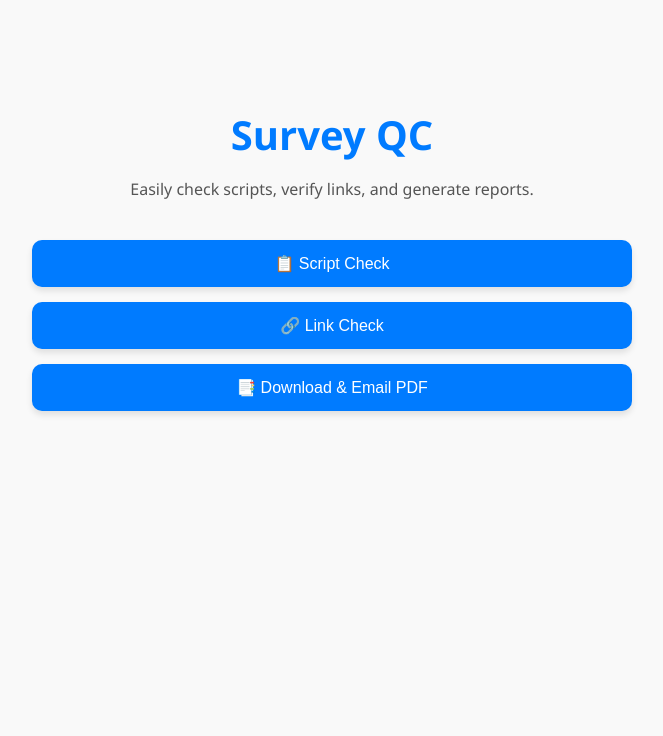
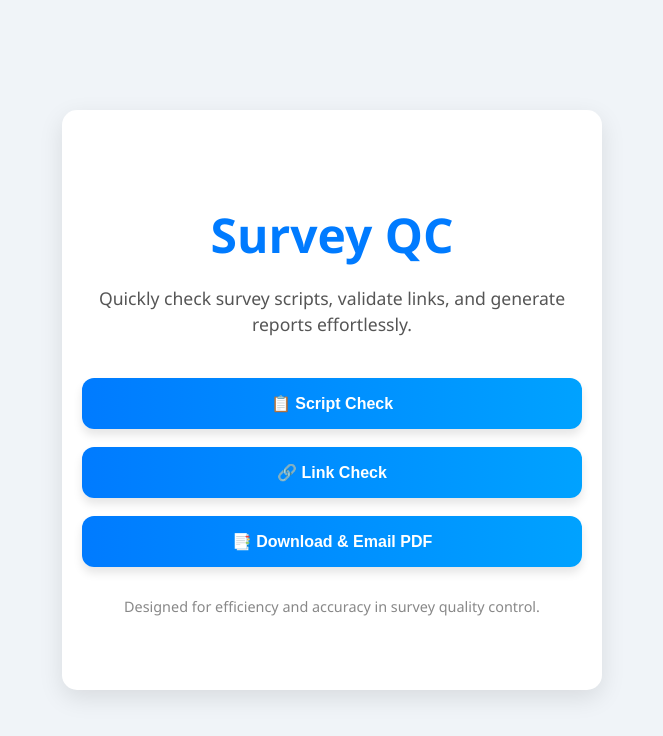
Before and after one commit to AMITMG07/Amit_Survey_QC, a plain HTML site: page index.html in a window 1280 px wide. Shown: the whole page, without its empty margins (308-971 px from the left). Drawn offline with nearby package versions, Linux system fonts and the light colour scheme.

Commit message:
Layout and reload updated

```diff
--- a/index.html
+++ b/index.html
@@ -11,12 +11,13 @@
   <div id="home-page" class="page active">
     <div class="home-container">
       <h1>Survey QC</h1>
-      <p class="subtitle">Easily check scripts, verify links, and generate reports.</p>
+      <p class="subtitle">Quickly check survey scripts, validate links, and generate reports effortlessly.</p>
       <div class="button-group">
         <button onclick="navigateTo('script-page')">📋 Script Check</button>
         <button onclick="navigateTo('link-page')">🔗 Link Check</button>
         <button onclick="downloadAndEmailPDF()">📑 Download & Email PDF</button>
       </div>
+      <p class="footer-note">Designed for efficiency and accuracy in survey quality control.</p>
     </div>
   </div>
 
@@ -26,14 +27,12 @@
       <h2>Survey QC</h2>
       <h3>📋 Script Check</h3>
       <div id="script-check-list"></div>
-
       <h4>Add Custom Logic Points</h4>
       <div class="add-section">
         <input type="text" id="custom-script-input" placeholder="Enter custom logic point" />
         <button id="add-script-btn">Add</button>
       </div>
       <div id="custom-script-list"></div>
-
       <button class="nav-btn" onclick="navigateTo('home-page')">🏠 Back to Home</button>
     </div>
   </div>
@@ -44,14 +43,12 @@
       <h2>Survey QC</h2>
       <h3>🔗 Link QC</h3>
       <div id="link-qc-list"></div>
-
       <h4>Add Custom Logic Points</h4>
       <div class="add-section">
         <input type="text" id="custom-link-input" placeholder="Enter custom logic point" />
         <button id="add-link-btn">Add</button>
       </div>
       <div id="custom-link-list"></div>
-
       <button class="nav-btn" onclick="navigateTo('home-page')">🏠 Back to Home</button>
     </div>
   </div>
--- a/script.js
+++ b/script.js
@@ -1,3 +1,8 @@
+// ✅ Clear LocalStorage when page is closed, refreshed, or tab is closed
+window.addEventListener("beforeunload", function () {
+  localStorage.clear();
+});
+
 // Default Todos
 const scriptTodos = [
   "Ensure base conditions are correctly applied.",
@@ -114,7 +119,7 @@ function loadTodos(listType, defaultTodos, customInputId, addBtnId, customListId
 loadTodos("script-check", scriptTodos, "custom-script-input", "add-script-btn", "custom-script-list");
 loadTodos("link-qc", linkQCTodos, "custom-link-input", "add-link-btn", "custom-link-list");
 
-// PDF & Email Function (Full Page Capture)
+// PDF & Email Function (Optimized Full Page Capture)
 async function downloadAndEmailPDF() {
   const { jsPDF } = window.jspdf;
   const pdf = new jsPDF("p", "mm", "a4");
@@ -122,15 +127,13 @@ async function downloadAndEmailPDF() {
   for (let pageId of ["script-page", "link-page"]) {
     const element = document.getElementById(pageId);
     element.classList.add("active");
-    await new Promise(resolve => setTimeout(resolve, 300)); // small wait
 
-    // ✅ Capture full scrollable content
     const canvas = await html2canvas(element, {
-      scale: 2,                  // better clarity
+      scale: 1.5,
       backgroundColor: "#fff",
       useCORS: true,
-      windowWidth: element.scrollWidth,   // capture full width
-      windowHeight: element.scrollHeight  // capture full height
+      windowWidth: element.scrollWidth,
+      windowHeight: element.scrollHeight
     });
 
     const imgData = canvas.toDataURL("image/png");
--- a/styles.css
+++ b/styles.css
@@ -3,61 +3,74 @@ html, body {
   margin: 0;
   padding: 0;
   font-family: "Segoe UI", Arial, sans-serif;
-  background: #f9f9f9;
+  background: #f0f4f8;
   height: 100%;
+  width: 100%;
   color: #333;
 }
 
 /* Page Visibility */
 .page {
   display: none;
+  width: 100%;
   height: 100%;
 }
 .page.active {
-  display: block;
+  display: flex;
+  justify-content: center;
+  align-items: center;
 }
 
 /* Home Page */
 .home-container {
-  max-width: 600px;
-  margin: auto;
+  width: 100%;
+  max-width: 500px;
   text-align: center;
-  padding: 80px 20px;
+  padding: 60px 20px;
+  background: #ffffff;
+  border-radius: 15px;
+  box-shadow: 0 8px 25px rgba(0,0,0,0.1);
 }
 .home-container h1 {
-  font-size: 2.5rem;
-  margin-bottom: 10px;
+  font-size: 3rem;
+  margin-bottom: 15px;
   color: #007BFF;
-  font-weight: bold;
+  font-weight: 700;
 }
 .subtitle {
-  font-size: 1rem;
+  font-size: 1.1rem;
   margin-bottom: 40px;
   color: #555;
+  line-height: 1.5;
 }
 .button-group {
   display: flex;
   flex-direction: column;
-  gap: 15px;
+  gap: 18px;
 }
 .button-group button {
-  padding: 14px;
+  padding: 16px;
   font-size: 16px;
   border: none;
-  border-radius: 10px;
-  background: #007BFF;
+  border-radius: 12px;
+  background: linear-gradient(90deg, #007BFF, #00A2FF);
   color: #fff;
   cursor: pointer;
-  font-weight: 500;
-  box-shadow: 0 4px 6px rgba(0,0,0,0.1);
+  font-weight: 600;
+  box-shadow: 0 6px 10px rgba(0,0,0,0.1);
   transition: all 0.3s;
 }
 .button-group button:hover {
-  background: #0056b3;
+  background: linear-gradient(90deg, #0056b3, #0080c3);
   transform: translateY(-2px);
 }
+.footer-note {
+  margin-top: 30px;
+  font-size: 0.9rem;
+  color: #888;
+}
 
-/* Container (Script/Link Pages) */
+/* Script & Link Pages - Keep original design */
 .container {
   max-width: 800px;
   margin: 30px auto;
@@ -142,7 +155,7 @@ button:hover {
 /* Responsive */
 @media (max-width: 480px) {
   .home-container h1 {
-    font-size: 2rem;
+    font-size: 2.2rem;
   }
   .button-group button {
     font-size: 14px;
```
